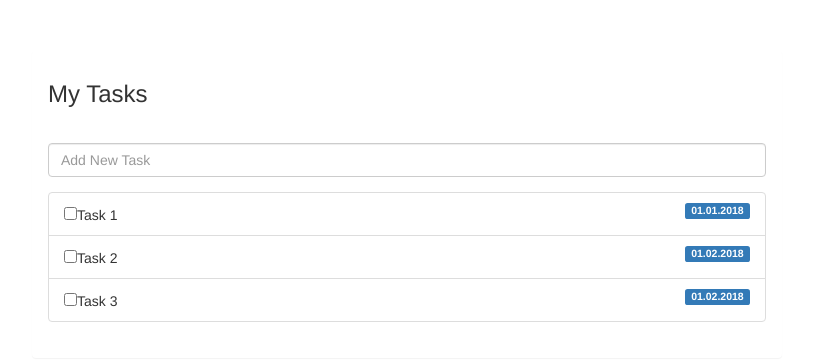
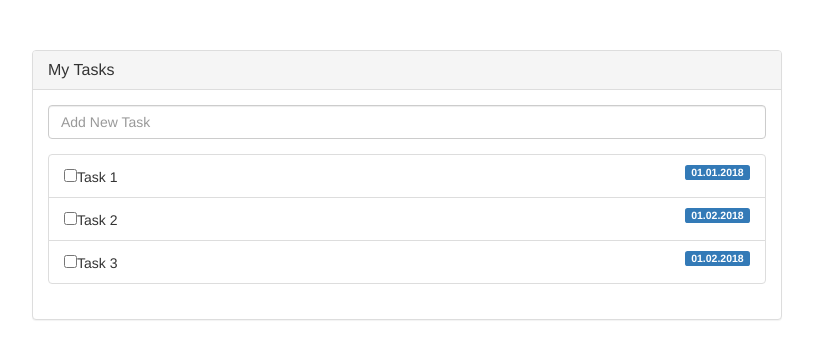
Before and after one commit to papont/tasks, an Angular app in the folder src/main/frontend/: page / in a window 1280 px wide. Shown: the top 360 px of the page, without its empty margins (233-1046 px from the left). Built offline with nearby package versions, Linux system fonts and the light colour scheme.

Commit message:
add ui components

```diff
--- a/src/main/frontend/src/app/tasks/tasks.component.html
+++ b/src/main/frontend/src/app/tasks/tasks.component.html
@@ -1,9 +1,9 @@
 <div class="row">
     <div class="col-md-2">&nbsp;</div>
     <div class="col-md-8">
-        <div id="tasksPanel" class="panel">
+        <div id="tasksPanel" class="panel panel-default">
             <div class="panel-heading">
-                <h3 class="cars-title">My Tasks</h3>
+                <h3 class="panel-title">My Tasks</h3>
             </div>
 
             <div class="panel-body">
```
Also changed, not shown: src/main/frontend/src/app/tasks/tasks-list/tasks-list.component.html (+4 -3 lines).
